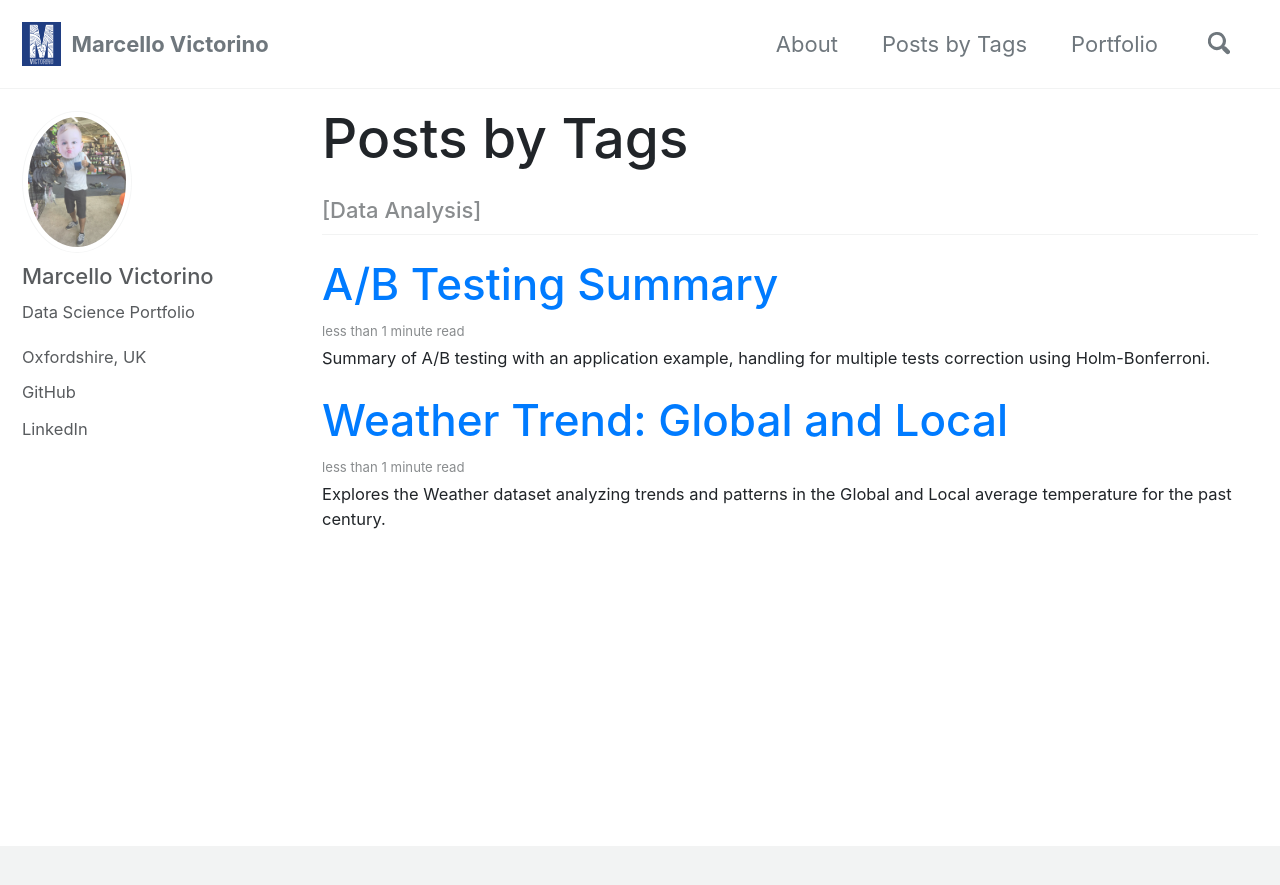
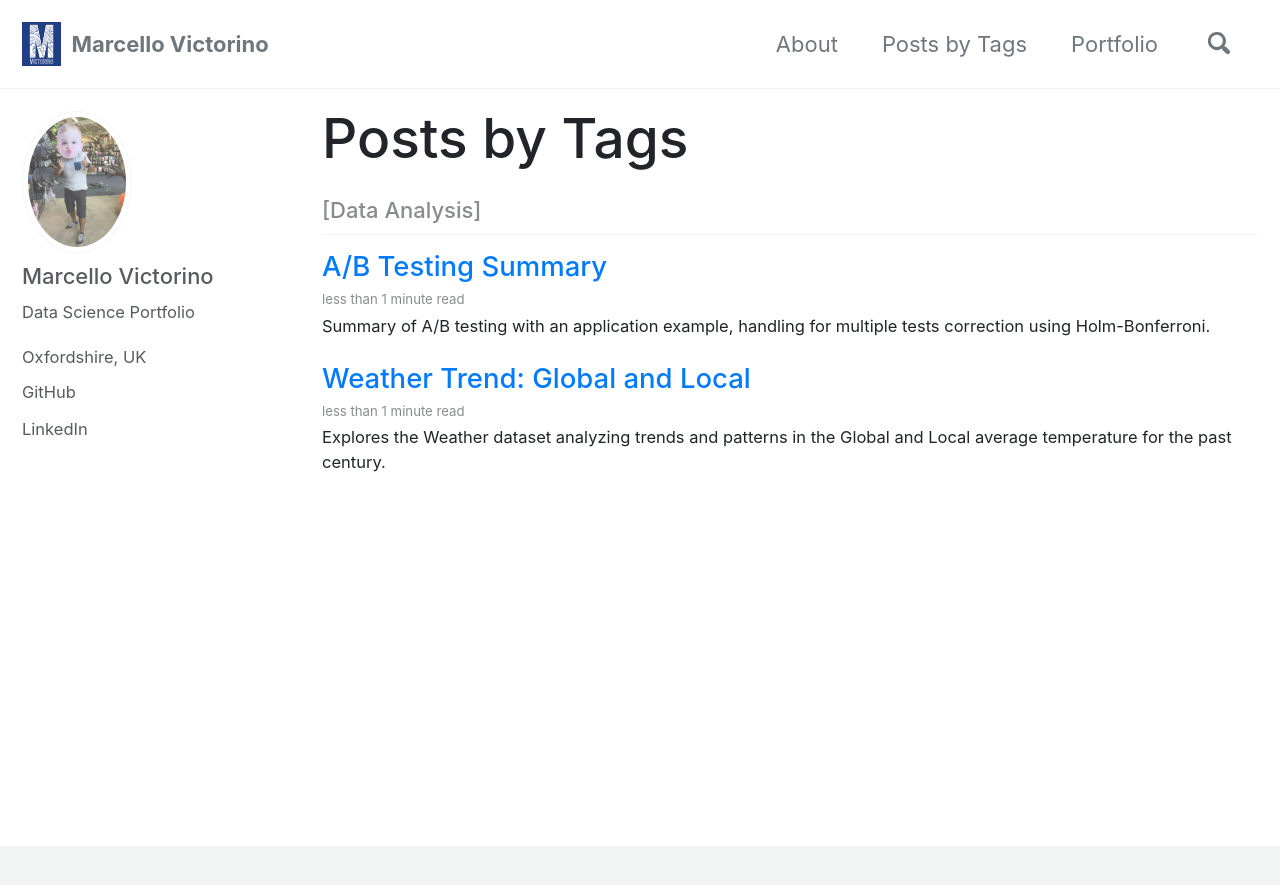
Before and after one commit to marcellovictorino/marcellovictorino.github.io, a Jekyll site: the page built from _pages/posts-by-tags.md, in a window 1280 px wide and 900 px high. Shown: the top 885 px of the window. Built offline with Jekyll 4.4.1, drawn with Linux system fonts in a browser that asks for light colours; cached includes are drawn as plain includes; a script that is not in the unit is left out.

```diff
--- a/_includes/archive-single.html
+++ b/_includes/archive-single.html
@@ -23,13 +23,13 @@
           alt="">
       </div>
     {% endif %}
-    <h2 class="archive__item-title" itemprop="headline">
+    <h5 class="archive__item-title" itemprop="headline">
       {% if post.link %}
         <a href="{{ post.link }}">{{ title }}</a> <a href="{{ post.url | relative_url }}" rel="permalink"><i class="fas fa-link" aria-hidden="true" title="permalink"></i><span class="sr-only">Permalink</span></a>
       {% else %}
         <a href="{{ post.url | relative_url }}" rel="permalink">{{ title }}</a>
       {% endif %}
-    </h2>
+    </h5>
     {% if post.read_time %}
       <p class="page__meta"><i class="far fa-clock" aria-hidden="true"></i> {% include read-time.html %}</p>
     {% endif %}
```
